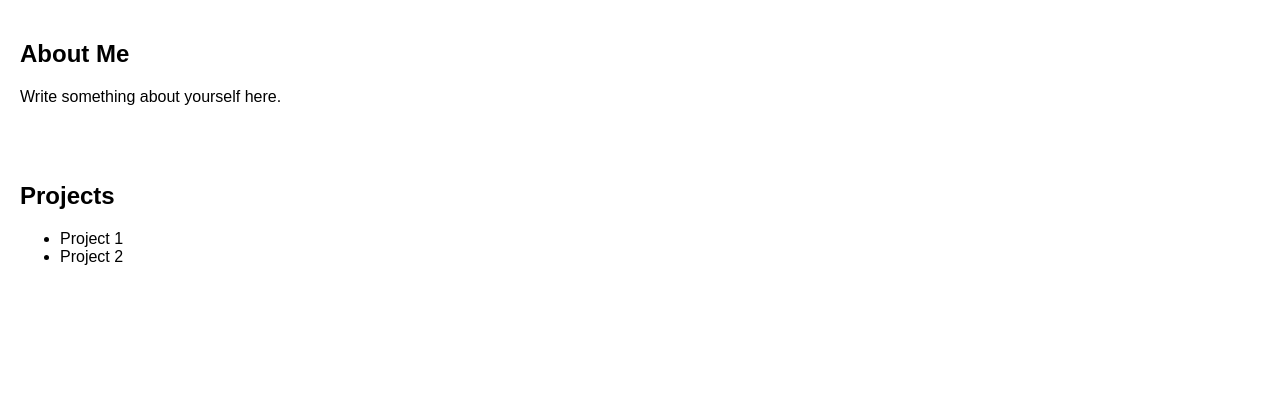
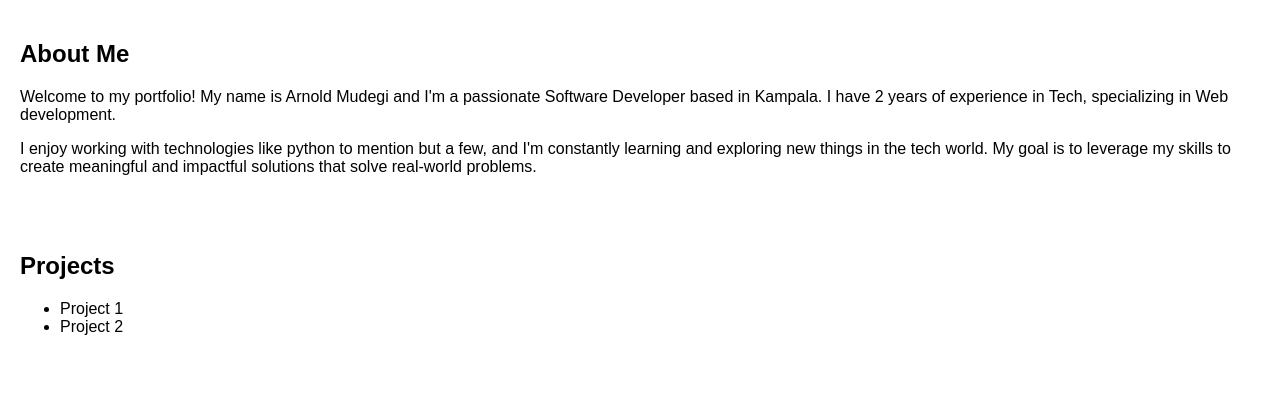
Before and after one commit to mudegiarnold/portforlio_site, a Flask app: page / in a window 1280 px wide. Shown: the part 120-540 px from the top of the page. Run offline with Flask 3, Linux system fonts and the light colour scheme.

Commit message:
Added aboutme content

```diff
--- a/portfolio_app/templates/index.html
+++ b/portfolio_app/templates/index.html
@@ -13,7 +13,10 @@
     </header>
     <section class="about">
         <h2>About Me</h2>
-        <p>Write something about yourself here.</p>
+        <p>Welcome to my portfolio!
+            My name is Arnold Mudegi and I'm a passionate Software Developer based in Kampala. I have 2 years of experience in Tech, specializing in Web development.
+        </p>
+        <p>I enjoy working with technologies like python to mention but a few, and I'm constantly learning and exploring new things in the tech world. My goal is to leverage my skills to create meaningful and impactful solutions that solve real-world problems.</p>
     </section>
     <section class="projects">
         <h2>Projects</h2>
```
